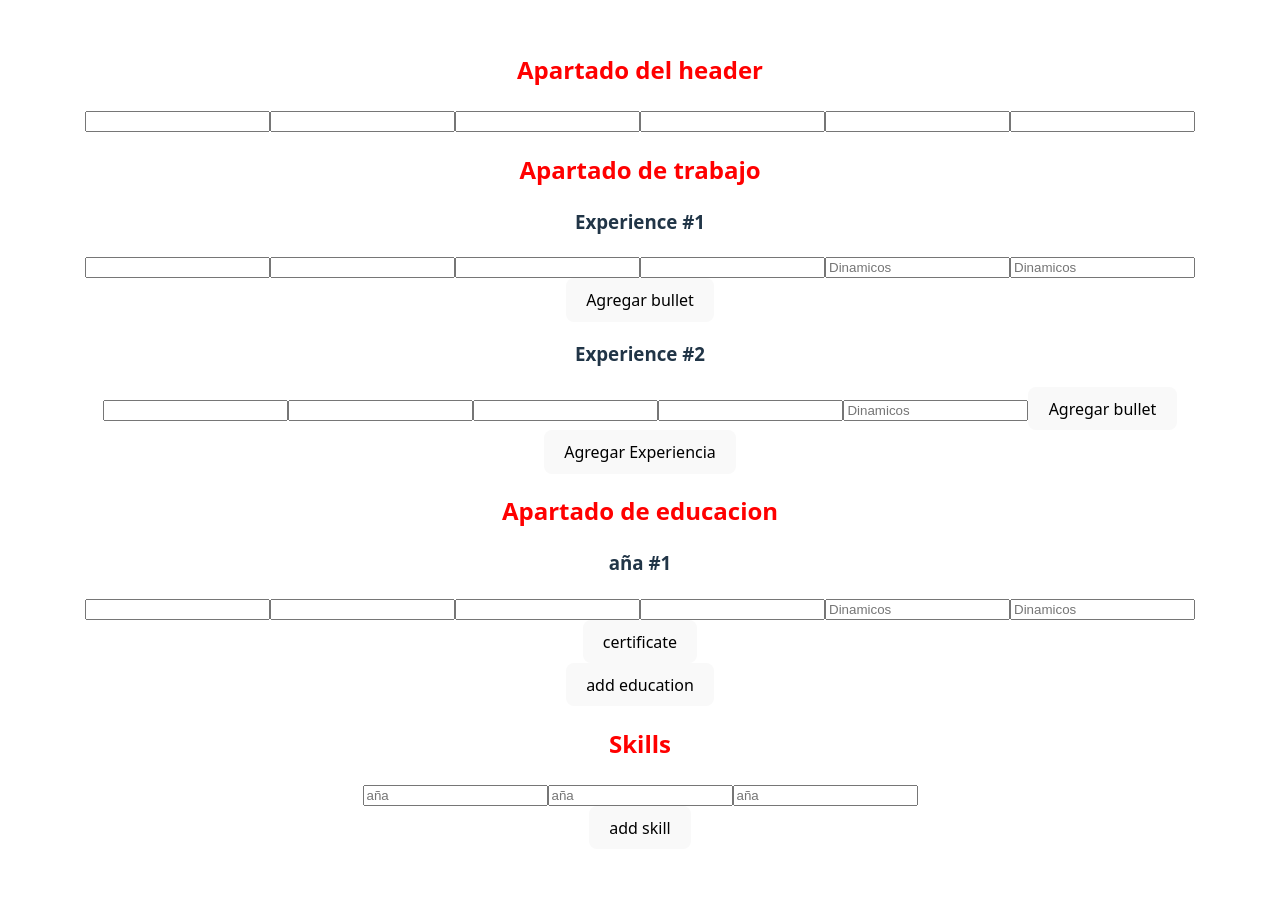
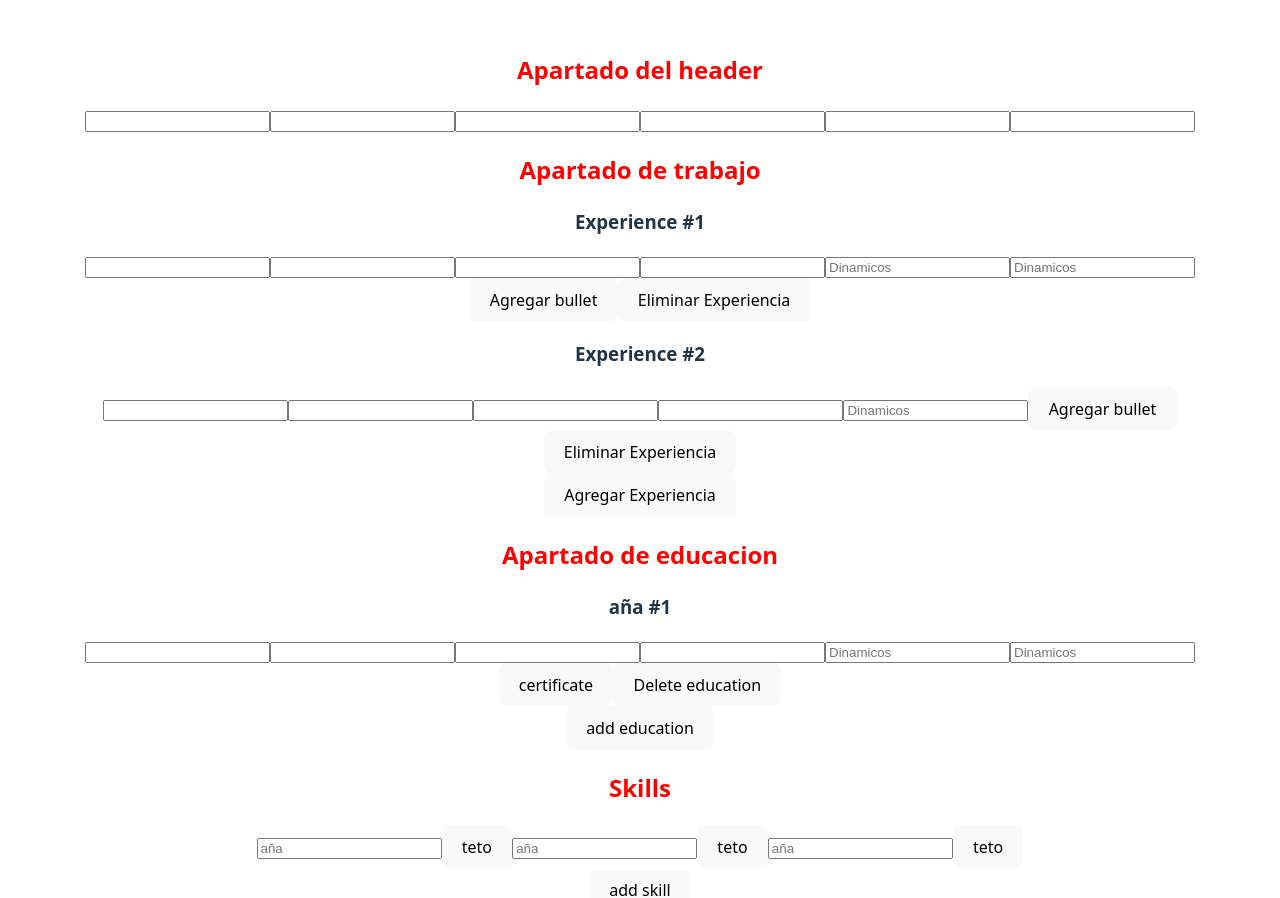
Before and after one commit to ccwt3/CV-generator, a React (Vite) app: page / in a window 1280 px wide. Shown: the top 898 px of the page. Built offline with nearby package versions, Linux system fonts and the light colour scheme.

Commit message:
you can delete the whole sections if you want but still not the bullet points (except for skills)

```diff
--- a/src/components/forms/skillsForm.jsx
+++ b/src/components/forms/skillsForm.jsx
@@ -1,9 +1,16 @@
+import { deleteSkill } from "../logic/skillsFunctions"
+
 export default function SkillInputs( {changeData, data, state} ) {
   return <div className="skill__inputs">
     {
-      data.map(skill =>
-        <input type="text" placeholder="aña" name="text" onChange={e => changeData(e, skill.key, state)}/>
-      )
+      data.map(skill => {
+        return (
+          <>
+            <input type="text" placeholder="aña" name="text" onChange={e => changeData(e, skill.key, state)}/>
+            <button onClick={e => deleteSkill(skill.key, state)}>teto</button>
+          </>
+        )
+      })
     }
   </div>
 }
--- a/src/components/inputs.jsx
+++ b/src/components/inputs.jsx
@@ -2,8 +2,8 @@ import HeaderInputs from "./forms/headerForm.jsx";
 import JobInputs from "./forms/jobForm.jsx";
 import EducationInputs from "./forms/educationForm.jsx";
 import SkillInputs from "./forms/skillsForm.jsx";
-import {changeExperience, changeExperienceBullet, addExperience, addBullet} from "./logic/jobInputFunctions.js"
-import {changeEducation, changeEducationBullet, addEducation, addEducationBullet } from "./logic/educationFunctions.js";
+import {changeExperience, changeExperienceBullet, addExperience, addBullet, deleteExperience} from "./logic/jobInputFunctions.js"
+import {changeEducation, changeEducationBullet, addEducation, addEducationBullet, deleteEducation } from "./logic/educationFunctions.js";
 import { changeSkills, addSkill } from "./logic/skillsFunctions.js";
 
 
@@ -49,6 +49,7 @@ export default function AllTheInputs(
 
           <button onClick={e => addBullet(experienceData[i].key, setExperience)}>Agregar bullet</button>
 
+          <button onClick={e => deleteExperience(experienceData[i].key, setExperience)}>Eliminar Experiencia</button>
         </div>
       ))}
       <button onClick={e => addExperience(e, setExperience)}>Agregar Experiencia</button>
@@ -69,6 +70,7 @@ export default function AllTheInputs(
 
           <button onClick={e => addEducationBullet(educationData[i].key, setEducation)}>certificate</button>
 
+          <button onClick={e => deleteEducation(educationData[i].key, setEducation)}>Delete education</button>
         </div>
       ))}
       <button onClick={e => addEducation(e, setEducation)}>add education</button>
--- a/src/components/logic/educationFunctions.js
+++ b/src/components/logic/educationFunctions.js
@@ -1,5 +1,5 @@
-import { updateItem, updateNestedItem, addNestedItem } from "./sharedFunctions";
-export {changeEducation, changeEducationBullet, addEducation, addEducationBullet}
+import { updateItem, updateNestedItem, addNestedItem, deleteItem } from "./sharedFunctions";
+export {changeEducation, changeEducationBullet, addEducation, addEducationBullet, deleteEducation}
 
 function changeEducation(event, id, setState) {
   updateItem(event, id, setState);
@@ -11,6 +11,10 @@ function changeEducationBullet(event, id, bulletID, setState) {
 
 function addEducationBullet(id, setState) {
   addNestedItem(id, setState, 'certifications');
+}
+
+function deleteEducation(id, setState) {
+  deleteItem(id, setState);
 }
 
 function addEducation(e, setState) {
--- a/src/components/logic/jobInputFunctions.js
+++ b/src/components/logic/jobInputFunctions.js
@@ -1,5 +1,5 @@
-import { updateItem, updateNestedItem, addNestedItem } from "./sharedFunctions";
-export {changeExperience, changeExperienceBullet, addExperience, addBullet}
+import { updateItem, updateNestedItem, addNestedItem, deleteItem } from "./sharedFunctions";
+export {changeExperience, changeExperienceBullet, addExperience, addBullet, deleteExperience}
 
 function changeExperience(event, id, setState) {
   updateItem(event, id, setState);
@@ -11,6 +11,10 @@ function changeExperienceBullet(event, id, bulletID, setState) {
 
 function addBullet(id, setState) {
   addNestedItem(id, setState, 'bullet');
+}
+
+function deleteExperience(id, setState) {
+  deleteItem(id, setState);
 }
 
 function addExperience(e, setState) {
--- a/src/components/logic/sharedFunctions.js
+++ b/src/components/logic/sharedFunctions.js
@@ -1,4 +1,4 @@
-export {updateItem, updateNestedItem, addNestedItem}
+export {updateItem, updateNestedItem, addNestedItem, deleteItem}
 
 function updateItem(event, id, setState) {
     setState(prev => prev.map(exp =>
@@ -51,3 +51,14 @@ function addNestedItem(id, setState, key) {
     }
   }));
 }
+
+function deleteItem(id, setState) {
+  setState(prev => prev.filter(item => item.key !== id));
+}
+
+
+
+/*//! Cosas por hacer
+//todo 2. Add delete nested item function
+//todo 3. Re-factor the classes and divs of ALL THE COMPONENTS (keys and classes)
+*/
--- a/src/components/logic/skillsFunctions.js
+++ b/src/components/logic/skillsFunctions.js
@@ -1,7 +1,11 @@
-import { updateItem } from "./sharedFunctions"
+import { updateItem, deleteItem } from "./sharedFunctions"
 
 export function changeSkills(e, id, setState) {
   updateItem(e, id, setState);
+}
+
+export function deleteSkill(id, setState) {
+  deleteItem(id, setState);
 }
 
 export function addSkill(e, setState) {
```
